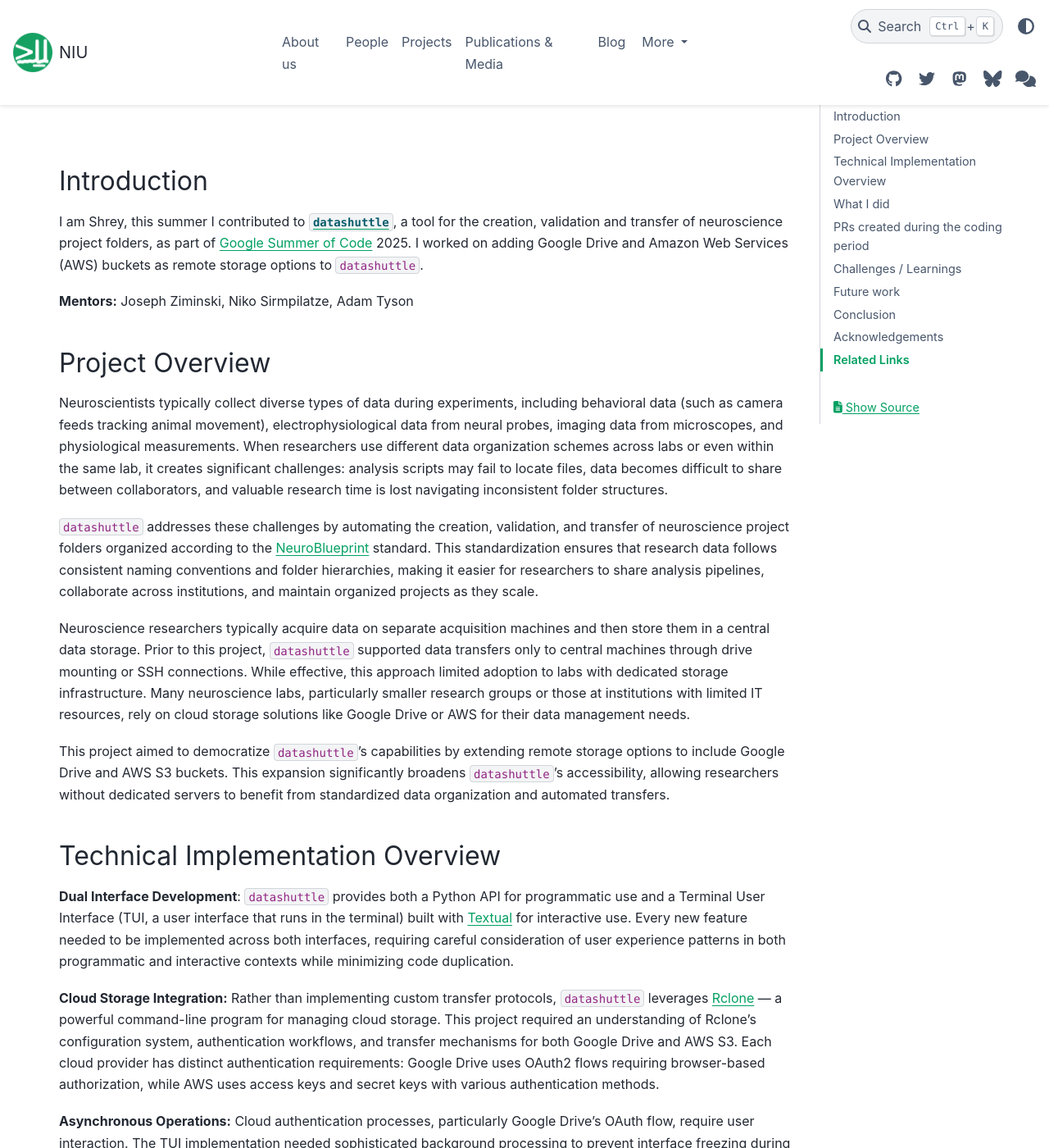
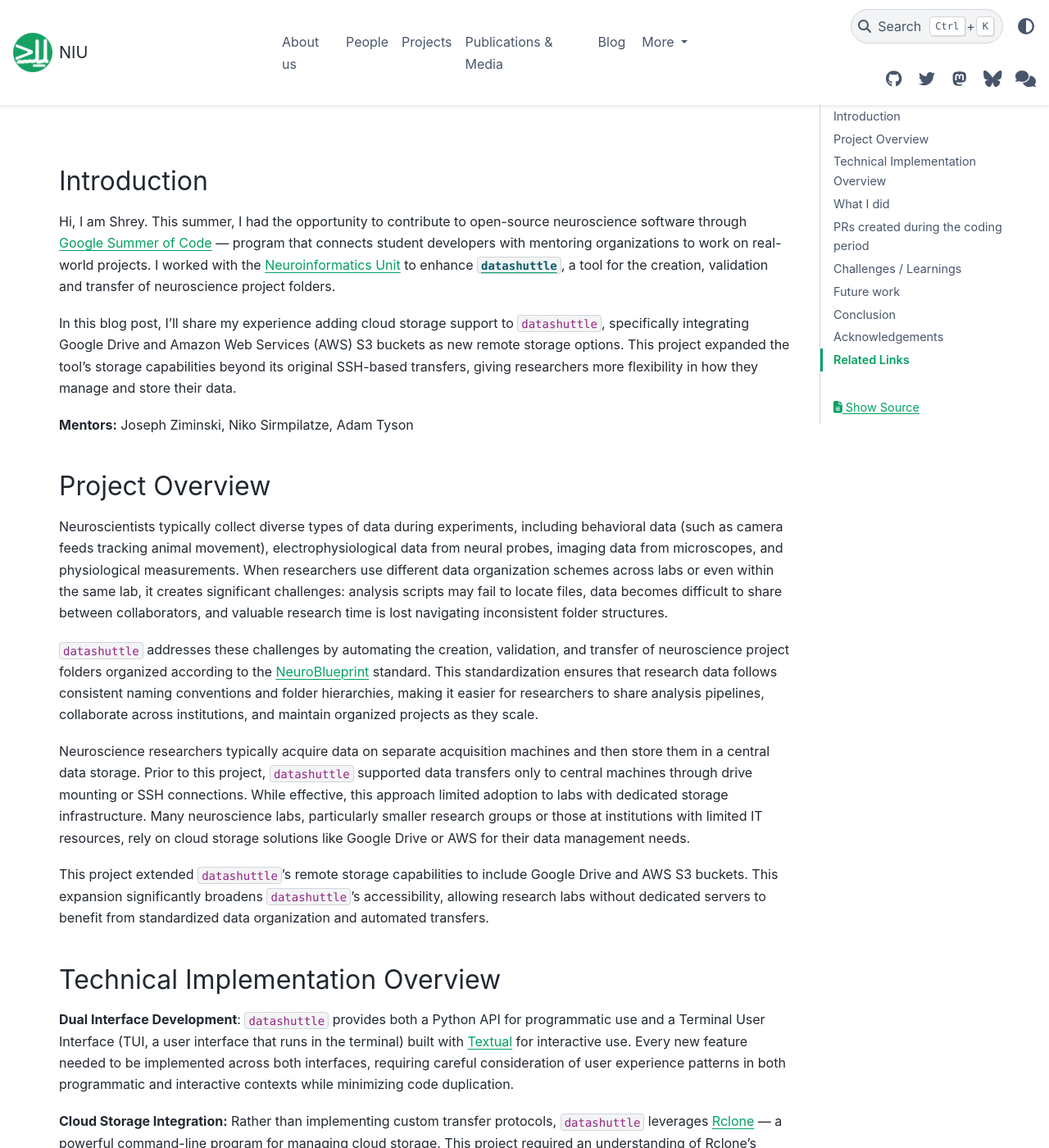
Before and after one commit to neuroinformatics-unit/neuroinformatics-unit.github.io, a Sphinx documentation site: the page built from docs/source/blog/datashuttle_gsoc2025.md, in a window 1280 px wide and 1400 px high, scrolled down 469 px. Shown: the whole window at 82% size. Built offline with Sphinx 7.4.7 and the PyData theme 0.15.4, drawn with Linux system fonts in a browser that asks for light colours; nearby versions of some CDN libraries.

Commit message:
expand introduction, remove the democratization tone

```diff
--- a/docs/source/blog/datashuttle_gsoc2025.md
+++ b/docs/source/blog/datashuttle_gsoc2025.md
@@ -19,7 +19,9 @@
 
 ## Introduction
 
-I am Shrey, this summer I contributed to [`datashuttle`](https://datashuttle.neuroinformatics.dev/), a tool for the creation, validation and transfer of neuroscience project folders, as part of [Google Summer of Code](https://summerofcode.withgoogle.com/) 2025. I worked on adding Google Drive and Amazon Web Services (AWS) buckets as remote storage options to `datashuttle`.
+Hi, I am Shrey. This summer, I had the opportunity to contribute to open-source neuroscience software through [Google Summer of Code](https://summerofcode.withgoogle.com/) — program that connects student developers with mentoring organizations to work on real-world projects. I worked with the [Neuroinformatics Unit](https://neuroinformatics.dev/) to enhance [`datashuttle`](https://datashuttle.neuroinformatics.dev/), a tool for the creation, validation and transfer of neuroscience project folders.
+
+In this blog post, I'll share my experience adding cloud storage support to `datashuttle`, specifically integrating Google Drive and Amazon Web Services (AWS) S3 buckets as new remote storage options. This project expanded the tool's storage capabilities beyond its original SSH-based transfers, giving researchers more flexibility in how they manage and store their data.
 
 **Mentors:** Joseph Ziminski, Niko Sirmpilatze, Adam Tyson
 
@@ -31,7 +33,7 @@
 
 Neuroscience researchers typically acquire data on separate acquisition machines and then store them in a central data storage. Prior to this project, `datashuttle` supported data transfers only to central machines through drive mounting or SSH connections. While effective, this approach limited adoption to labs with dedicated storage infrastructure. Many neuroscience labs, particularly smaller research groups or those at institutions with limited IT resources, rely on cloud storage solutions like Google Drive or AWS for their data management needs.
 
-This project aimed to democratize `datashuttle`'s capabilities by extending remote storage options to include Google Drive and AWS S3 buckets. This expansion significantly broadens `datashuttle`'s accessibility, allowing researchers without dedicated servers to benefit from standardized data organization and automated transfers.
+This project extended `datashuttle`'s remote storage capabilities to include Google Drive and AWS S3 buckets. This expansion significantly broadens `datashuttle`'s accessibility, allowing research labs without dedicated servers to benefit from standardized data organization and automated transfers.
 
 ## Technical Implementation Overview
 
```
